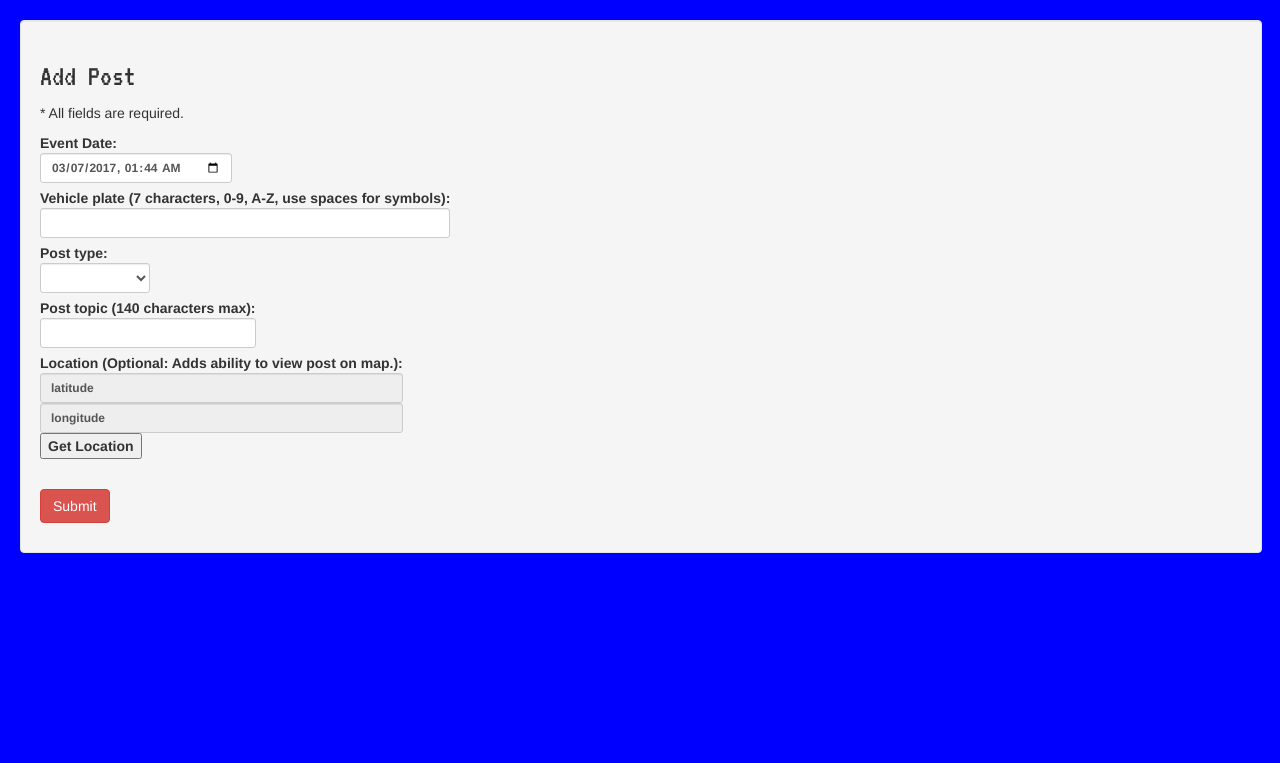
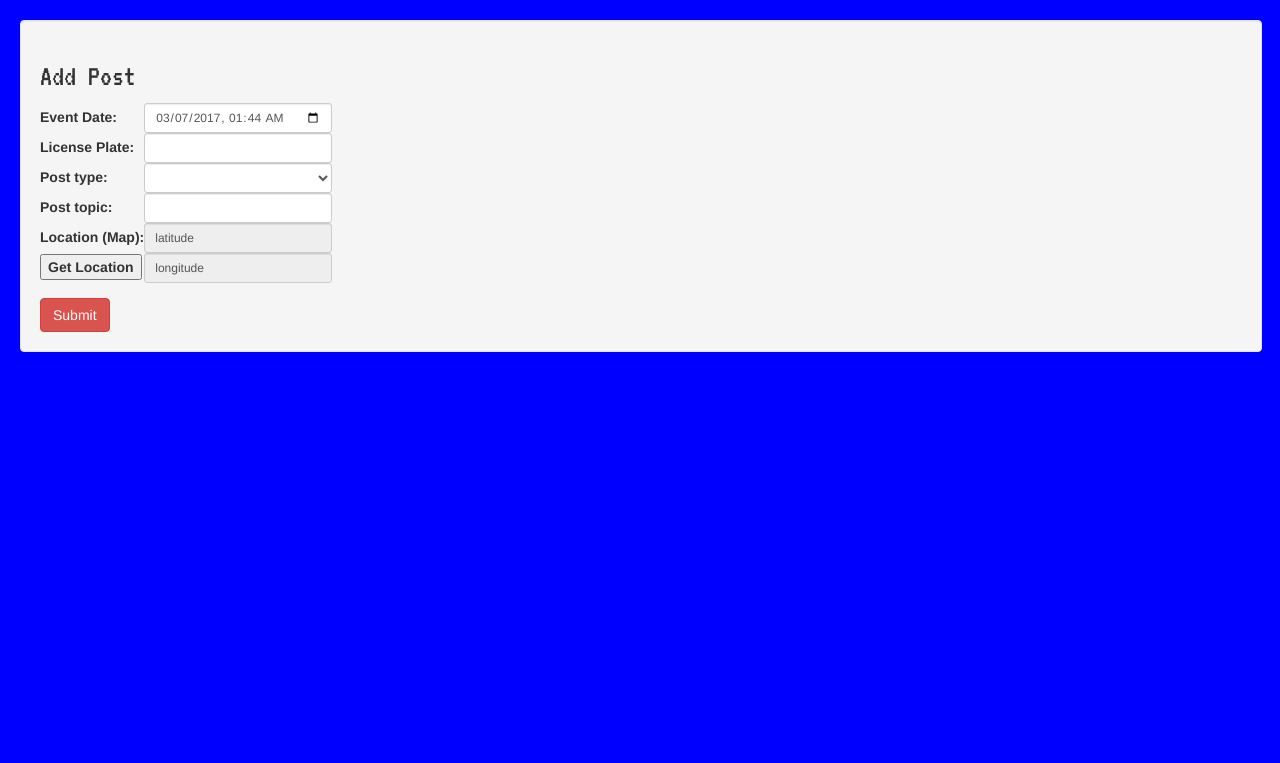
Before and after one commit to lindseylonne/paverave, a Flask app: page /posts/add in a window 1280 px wide. Shown: the part 52-815 px from the top of the page. Run offline with Flask 2, Linux system fonts and the light colour scheme; the visitor is signed in with stand-in values (Sample User, id 1); some libraries are stand-ins or nearby versions; some web fonts are replaced.

Commit message:
Arranged labels and inputs in add post form to table with css.

```diff
--- a/templates/post_add.html
+++ b/templates/post_add.html
@@ -1,23 +1,30 @@
 {% extends 'base.html' %}
 {% block content %}
-
+<style>
+  form  { display: table;      }
+  p     { display: table-row;  }
+  label { display: table-cell; }
+  input { display: table-cell; }
+</style>
 <div class="well spaced" style="width:97%;">
           <h2>Add Post</h2>
           {% if "user_id" in session %}
-          <p id="formInstructions">* All fields are required.</p>
           <form id="addPost" action="/posts/add" method="POST">
               <div class="form-group">
                 <!-- TODO: restrict time entry to not future. -->
-                  <label>Event Date:
+                <p>
+                  <label>Event Date:</label>
                     <input type="datetime-local" id="event_date" name="event_date" required='true'
                              class="form-control input-sm">
-                  </label><br>
+                <p/>
                   <!-- TODO: add search for existing vehicle plates -->
-                  <label>Vehicle plate (7 characters, 0-9, A-Z, use spaces for symbols):
+                <p>
+                  <label>License Plate:</label>
                     <input type="text" name="vehicle_plate" id="vehicle_plate" maxlength="7" minlength="7" required='true'
                              class="form-control input-sm" pattern="[a-zA-Z0-9\s]+" style="text-transform: uppercase;">
-                  </label><br>
-                  <label>Post type:
+                </p>
+                <p>
+                  <label>Post type:</label>
                     <select  name="ptype" id="ptype" required='true' class="form-control input-sm">
                       <option value=""></option>
                       <option value="alert">alert</option>
@@ -27,21 +34,26 @@
                       <option value="question">question</option>
                       <option value="suggestion">suggestion</option>
                     </select>
-                  </label><br>
+                 </p>
                   <!-- TODO: add charater count -->
-                  <label>Post topic (140 characters max):
+                  <p>
+                    <label>Post topic:</label>
                     <input type="text" id="topic" name="topic" maxlength='140' required='true'
                              class="form-control input-sm">
-                  </label><br>
+                  </p>
                   <!-- TODO: add google location services and address search -->
                   <!-- TODO: validate form that either location or address exist in full -->
-                  <label>Location (Optional: Adds ability to view post on map.):
+                  <p>
+                  <label>Location (Map):</label>
 <!--                     <input type="text" name="location" maxlength="10" minlength="5" pattern="[0-9]{5}" required='true' class="form-control input-sm"> -->
                     <input type="text" name="latitude" id="latitude" value="latitude" class="form-control input-sm" disabled>
+                  </p>
+                  <p>
+                  <label><button id="get-location" type="button">Get Location</button></label>
                     <input type="text" name="longitude" id="longitude" value="longitude" class="form-control input-sm" disabled>
-                    <p><button id="get-location" type="button">Get Location</button></p>
+
                     <!-- <p><button id="get-location" onclick="getLocation()">Get Location</button></p> -->
-                  </label><br>
+                  </p>
 <!--
                   <label>Vehicle type:
                     <select  name="vtype" class="form-control input-sm">
```
